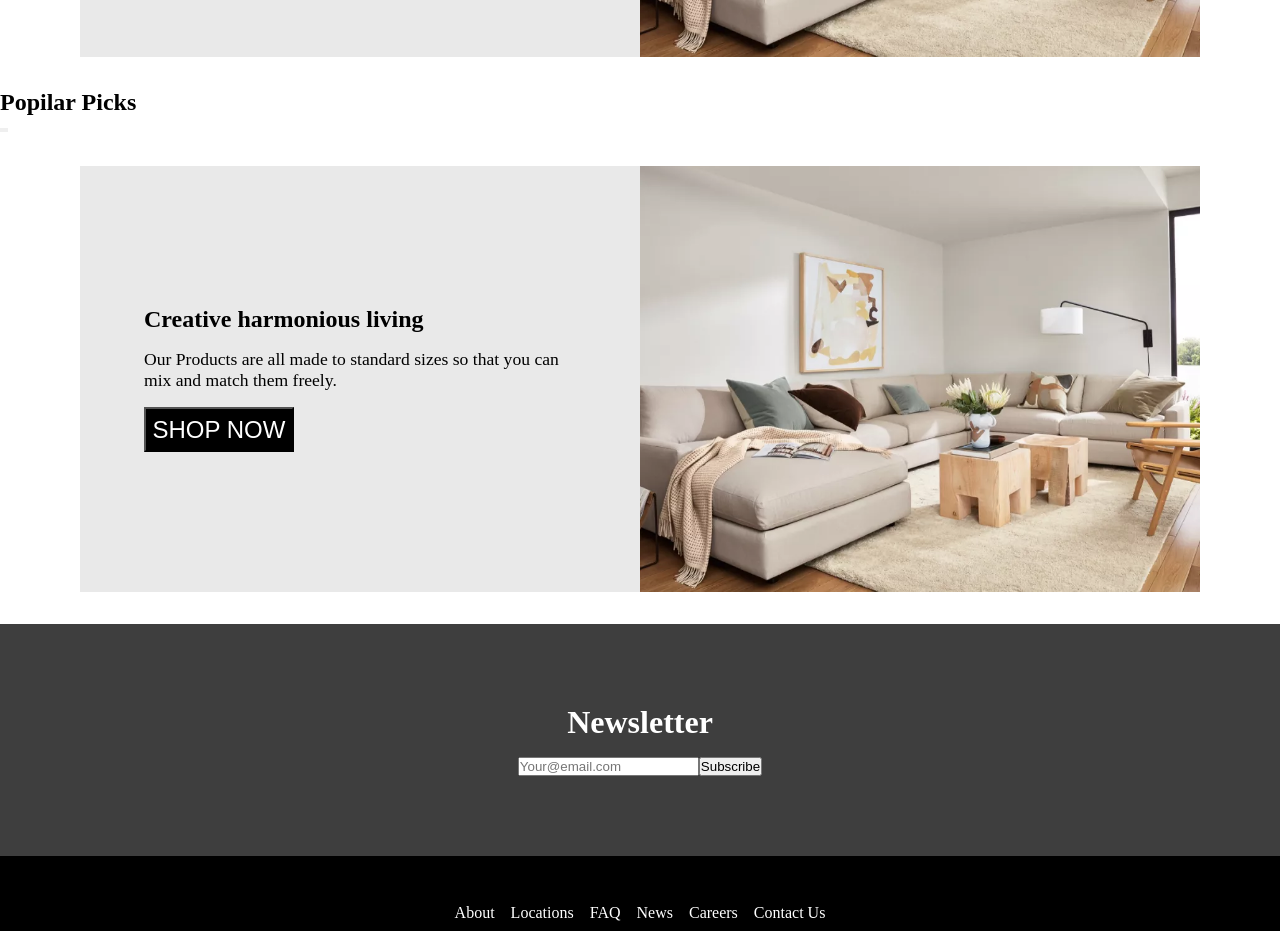
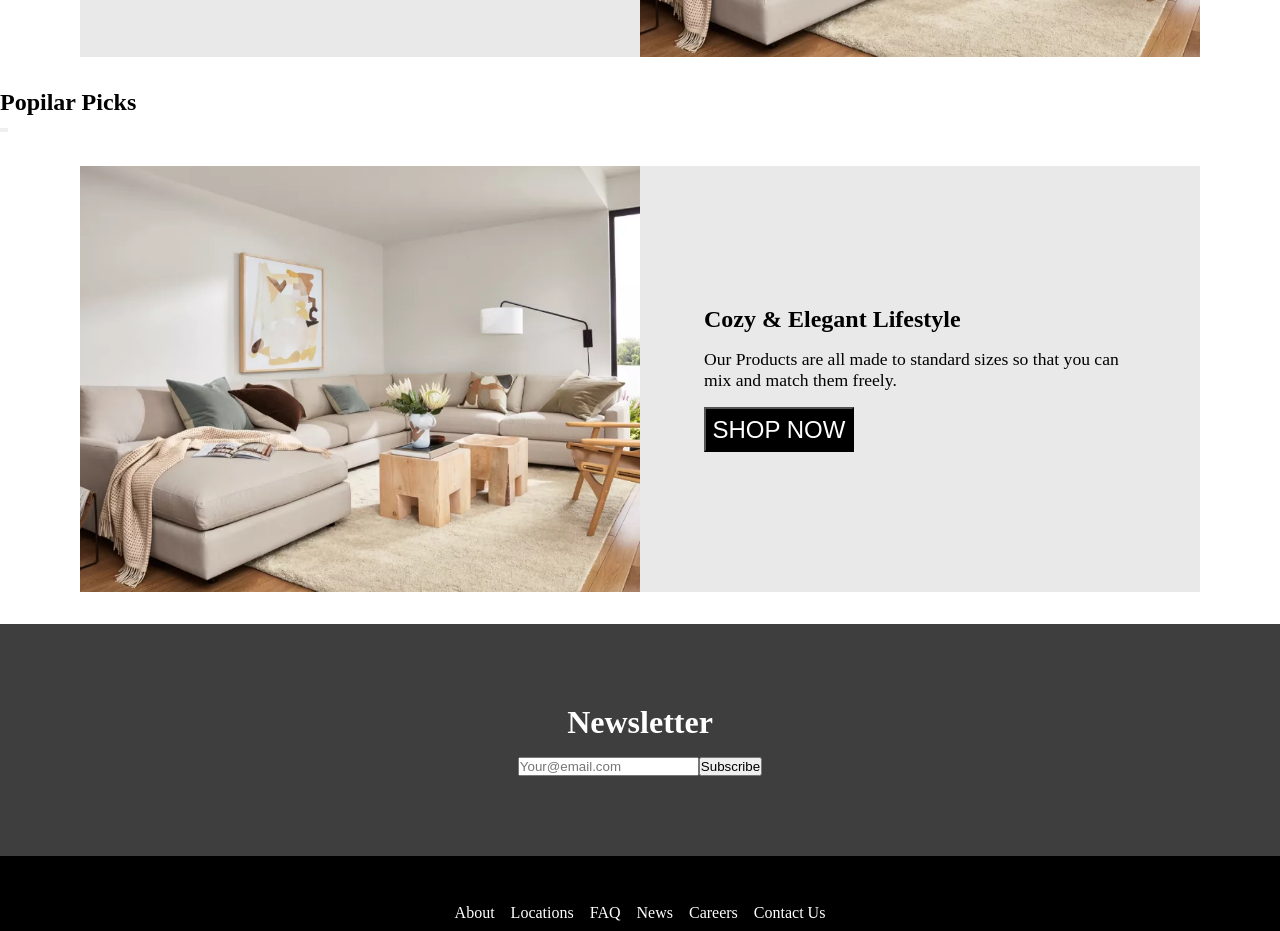
Before and after one commit to OnigiriKing/kumo-market, a React (Create React App) app: page / in a window 1280 px wide. Shown: the part 2000-2931 px from the top of the page. Built offline with nearby package versions, Linux system fonts and the light colour scheme.

Commit message:
Reverse banner style complete

```diff
--- a/src/pages/homePage/components/Banner.jsx
+++ b/src/pages/homePage/components/Banner.jsx
@@ -1,8 +1,8 @@
 import { Link } from "react-router-dom";
 import testImg from "../../../img/test2.png"
 
-export default function Banner(reverse = false) {
-  const content = reverse ? (
+export default function Banner({reverse = false}) {
+  const content = !reverse ? (
     <div id="banner-screen">
       <div className="banner-wrapper">
         <div className="banner-text">
@@ -22,7 +22,7 @@ export default function Banner(reverse = false) {
     <div id="banner-screen">
       <div className="banner-wrapper banner-reverse">
         <div className="banner-text">
-          <h2>Creative harmonious living</h2>
+          <h2>Cozy & Elegant Lifestyle</h2>
           <p>
             Our Products are all made to standard sizes so that you can mix and
             match them freely.
--- a/src/styles/homeStyle/_homeStyle.scss
+++ b/src/styles/homeStyle/_homeStyle.scss
@@ -171,14 +171,13 @@
       }
     }
   }
-
-  .banner-reverse {
-    flex-direction: column-reverse;
-  }
-
   .banner-image {
     width: 50%;
   }
 }
 
+.banner-reverse {
+  flex-direction: row-reverse;
+}
+
 //! Trending now
```
Also changed, not shown: src/dist/style.css, 1 other file (tests, documents, lock files or other folders).
